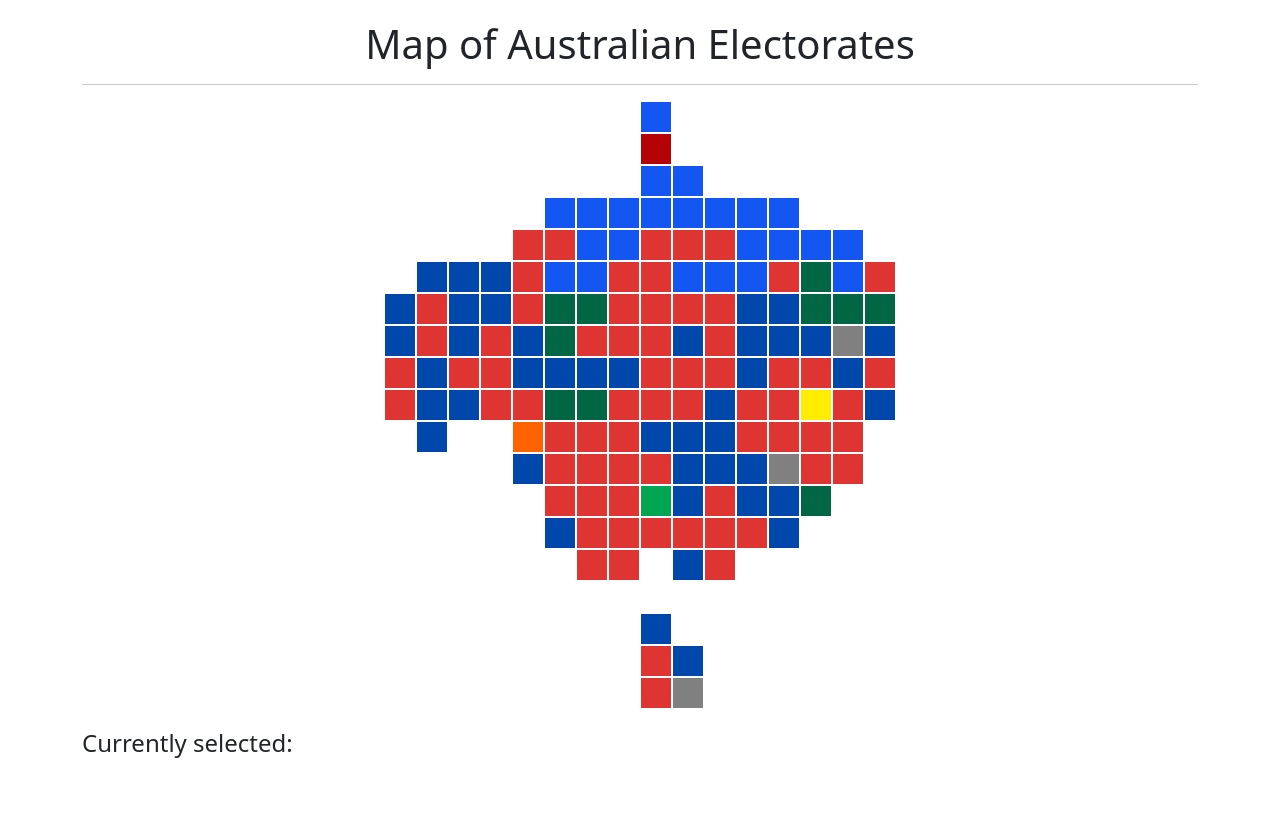
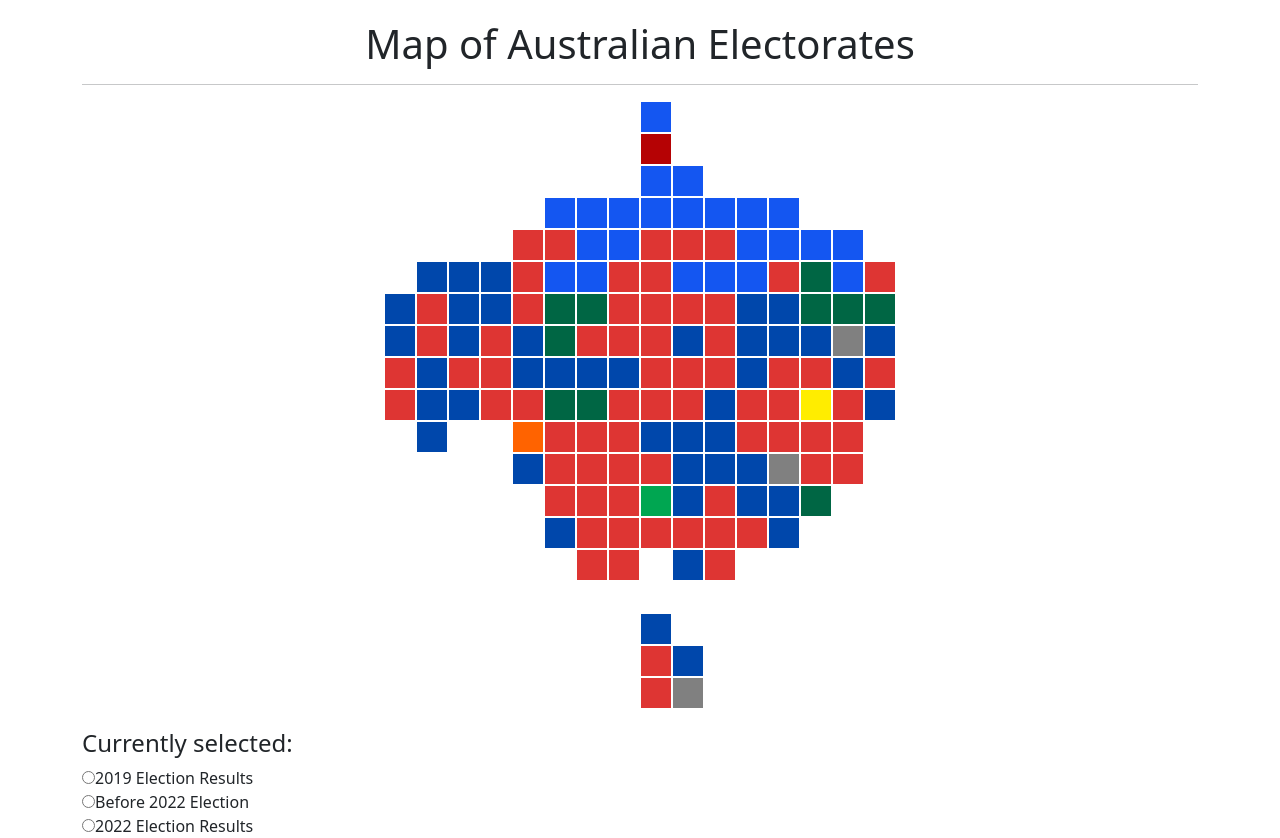
Before and after one commit to dmarmion/AusElectorates, a React (Create React App) app: page / in a window 1280 px wide. Before the commit the page ends 800 px from the top, so only its background shows below. Built offline with nearby package versions, Linux system fonts and the light colour scheme.

Commit message:
Add ability to switch between maps

```diff
--- /dev/null
+++ b/src/components/DataSelector.js
@@ -0,0 +1,51 @@
+import React from "react";
+
+import { getDatasetFiles } from "../utils";
+
+class DataSelector extends React.Component {
+  constructor(props) {
+    super(props);
+    this.handleSelectionChange = this.handleSelectionChange.bind(this);
+  }
+
+  /*
+   * Tell the ElectorateMap to update the data used to construct the cartogram
+   * of electorates
+   */
+  handleSelectionChange(locationsFile, partiesFile) {
+    // It is necessary to include the '../data/' in each call to require() so
+    // that webpack knows to bundle the .json files in that folder
+    let locations = require(`../data/${locationsFile}`);
+    let parties = require(`../data/${partiesFile}`);
+    this.props.onDataChange(locations, parties);
+  }
+
+  render() {
+    const dataFiles = getDatasetFiles();
+    return (
+      <div>
+        {
+          Array.from(dataFiles.keys()).map((datasetName) => {
+            return (
+              <div key={datasetName}>
+                <input
+                  type="radio"
+                  name="dataset"
+                  id={datasetName}
+                  value={datasetName}
+                  onChange={() => this.handleSelectionChange(
+                    dataFiles.get(datasetName).locations,
+                    dataFiles.get(datasetName).parties
+                  )}
+                />
+                <label htmlFor={datasetName}>{datasetName}</label>
+              </div>
+            )
+          })
+        }
+      </div>
+    );
+  }
+}
+
+export default DataSelector;
--- a/src/components/Electorate.js
+++ b/src/components/Electorate.js
@@ -1,5 +1,5 @@
 import React from "react";
-import getPartyClassMap from "../utils";
+import { getPartyClassMap } from "../utils";
 
 class Electorate extends React.Component {
   constructor(props) {
--- a/src/components/ElectorateMap.js
+++ b/src/components/ElectorateMap.js
@@ -1,5 +1,6 @@
 import React from "react";
 
+import DataSelector from "./DataSelector";
 import Electorate from "./Electorate";
 
 class ElectorateMap extends React.Component {
@@ -12,6 +13,7 @@ class ElectorateMap extends React.Component {
       currentElectorate: "none"
     };
 
+    this.handleCartogramDataChange = this.handleCartogramDataChange.bind(this);
     this.handleElectorateChange = this.handleElectorateChange.bind(this);
   }
 
@@ -64,6 +66,11 @@ class ElectorateMap extends React.Component {
     return tableElements;
   }
 
+  // Update the data used to construct the cartogram
+  handleCartogramDataChange(locations, parties) {
+    this.setState({locations: locations, parties: parties});
+  }
+
   // Update the currently selected electorate
   handleElectorateChange(electorate) {
     this.setState({currentElectorate: electorate});
@@ -81,6 +88,7 @@ class ElectorateMap extends React.Component {
                 `(${this.state.parties[this.state.currentElectorate]})`
           }
         </h4>
+        <DataSelector onDataChange={this.handleCartogramDataChange}/>
       </div>
     );
   }
--- a/src/utils.js
+++ b/src/utils.js
@@ -1,5 +1,5 @@
 /* Get a Map mapping party names to their electorate CSS class */
-function getPartyClassMap() {
+export function getPartyClassMap() {
   const partyClasses = new Map();
 
   partyClasses.set("Labor", "electorate-labor");
@@ -15,4 +15,25 @@ function getPartyClassMap() {
   return partyClasses;
 }
 
-export default getPartyClassMap;
+/*
+ * Get a Map mapping each dataset to the name of each data file needed to
+ * render that dataset
+ */
+export function getDatasetFiles() {
+  const datasetLocations = new Map();
+
+  datasetLocations.set("2019 Election Results", {
+    locations: "locations2019.json",
+    parties: "parties2019.json"
+  });
+  datasetLocations.set("Before 2022 Election", {
+    locations: "locations2019.json",
+    parties: "partiespre2022.json"
+  });
+  datasetLocations.set("2022 Election Results", {
+    locations: "locations2022.json",
+    parties: "parties2022.json"
+  });
+
+  return datasetLocations;
+}
```
